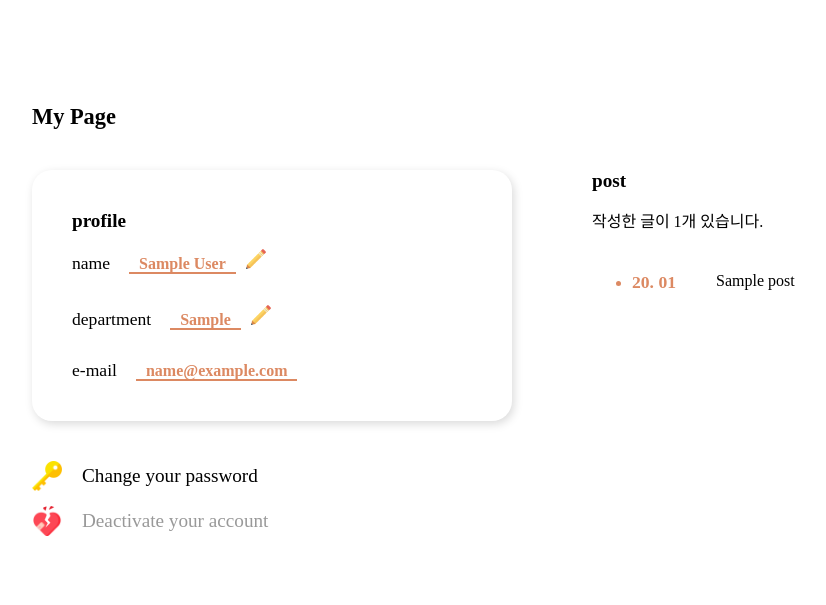
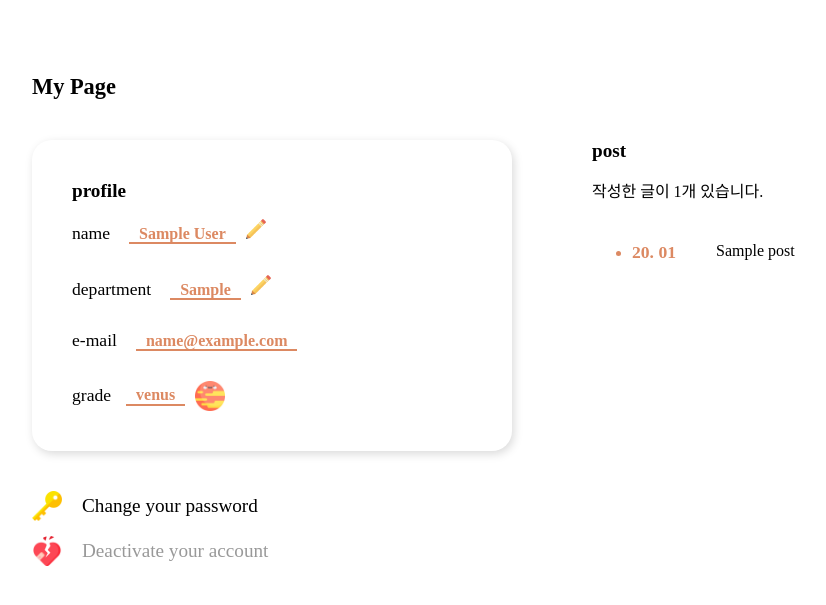
Before and after one commit to ohcmadah/info-overflow, a Django app: page /my_page/ in a window 1280 px wide. Shown: the part 160-765 px from the top of the page, without its empty margins (33-859 px from the left). Run offline with Django 3.2, Linux system fonts and the light colour scheme; a user stored in the database is signed in; tables that the repository leaves empty hold one stand-in row (values such as "Sample post"); parts of the project's set-up code (start-up, migrations or seed data) failed here and were passed over.

Commit message:
User Grade

```diff
--- a/account/static/account/css/my_page.css
+++ b/account/static/account/css/my_page.css
@@ -84,8 +84,21 @@
 }
 
 .profile-name,
-.profile-department {
+.profile-department,
+.profile-email {
     margin-bottom: 30px;
+}
+
+.profile-grade {
+    display: flex;
+    align-items: center;
+}
+
+.img-grade {
+    width: 30px;
+    height: 30px;
+    object-fit: contain;
+    margin-left: 10px;
 }
 
 /* Edit */
--- a/account/templates/account/my_page.html
+++ b/account/templates/account/my_page.html
@@ -57,6 +57,11 @@
                     <label>e-mail</label>
                     <span>{{ user.get_user_email }}</span>
                 </div>
+                <div class="profile-grade">
+                    <label>grade</label>
+                    <span>{{ grade }}</span>
+                    <img src="/static/account/img/{{ grade }}.png" alt="{{ grade }}" class="img-grade" />
+                </div>
             </div>
             <div class="bottom-menu">
                 <div class="change-password-menu">
--- a/account/views.py
+++ b/account/views.py
@@ -1,3 +1,5 @@
+import math
+
 from django.contrib.auth import update_session_auth_hash
 from django.contrib.auth.decorators import login_required
 from django.contrib.auth.views import PasswordResetView, PasswordResetConfirmView, PasswordResetDoneView
@@ -5,7 +7,7 @@
 from django.contrib import auth
 from django.urls import reverse_lazy
 
-from blog.models import Post
+from blog.models import Post, Comment
 from .forms import UserCreationForm, UserChangeForm
 from django.contrib.auth.forms import PasswordChangeForm
 from django.contrib import messages
@@ -105,7 +107,15 @@
             posts[date].append(post)
         else:
             posts[date] = [post]
-    return render(request, 'account/my_page.html', {'posts': posts, 'count': filter_posts.count()})
+
+    grade_list = ['mercury', 'venus', 'earth', 'mars', 'jupiter']
+    user_count = filter_posts.count() + Comment.objects.filter(user=request.user).count()
+    if user_count <= (len(grade_list) - 1) * 4:
+        grade = grade_list[math.ceil(user_count/4)]
+    else:
+        grade = grade_list[4]
+
+    return render(request, 'account/my_page.html', {'posts': posts, 'count': filter_posts.count(), 'grade': grade})
 
 @login_required
 def delete_user(request):
```
Also changed, not shown: account/static/account/img/earth.png (added), account/static/account/img/jupiter.png (added), account/static/account/img/mars.png (added), account/static/account/img/mercury.png (added), account/static/account/img/venus.png (added).
